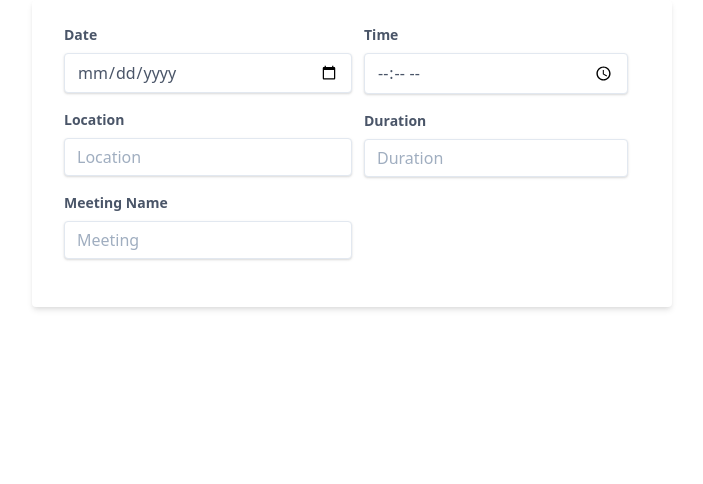
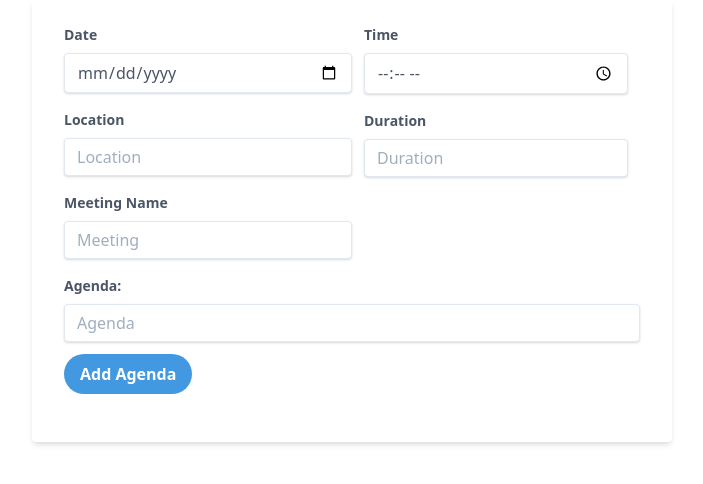
Before and after one commit to Could-this-have-been-an-email/bae.meet.ai, a React (Create React App) app in the folder client/: page /newmeeting in a window 1280 px wide. Shown: the top 484 px of the page, without its empty margins (288-991 px from the left). Built offline with nearby package versions, Linux system fonts and the light colour scheme.

Commit message:
added agenda with button

```diff
--- a/client/src/components/InfoMeeting.js
+++ b/client/src/components/InfoMeeting.js
@@ -1,4 +1,4 @@
-import React, { useState, useEffect } from 'react';
+import React from 'react';
 
 function InfoMeeting() {
   return (
@@ -65,6 +65,18 @@
             </div>
           </div>
         </div>
+        <div className="mb-4">
+          <label className="block text-gray-700 text-sm font-bold mb-2">
+            Agenda:
+          </label>
+          <input
+            className="shadow appearance-none border rounded w-full py-2 px-3 text-gray-700 leading-tight focus:outline-none focus:shadow-outline"
+            id="agenda"
+            type="text"
+            placeholder="Agenda"
+          ></input>
+          <button className="bg-blue-500 hover:bg-blue-700 text-white font-bold py-2 mt-3 px-4 rounded-full">Add Agenda</button>
+        </div>
       </form>
     </div>
   );
```
